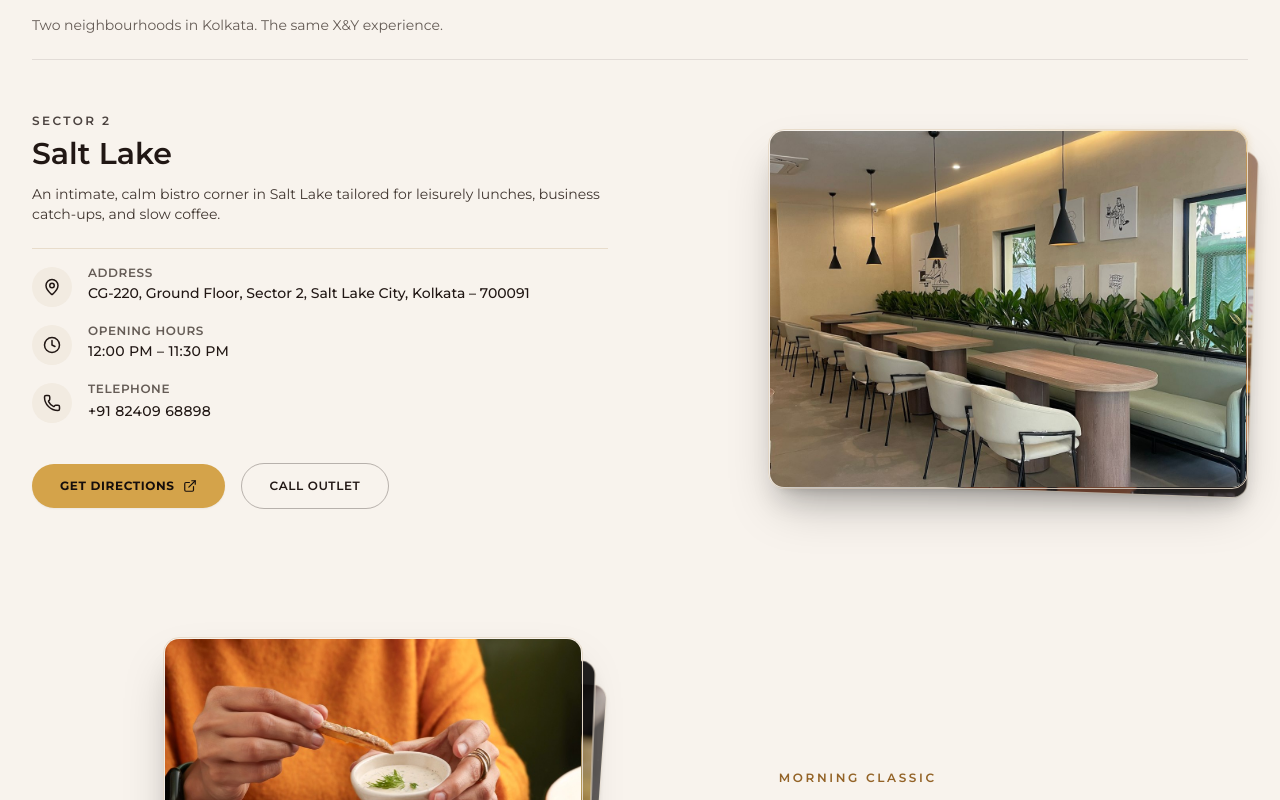
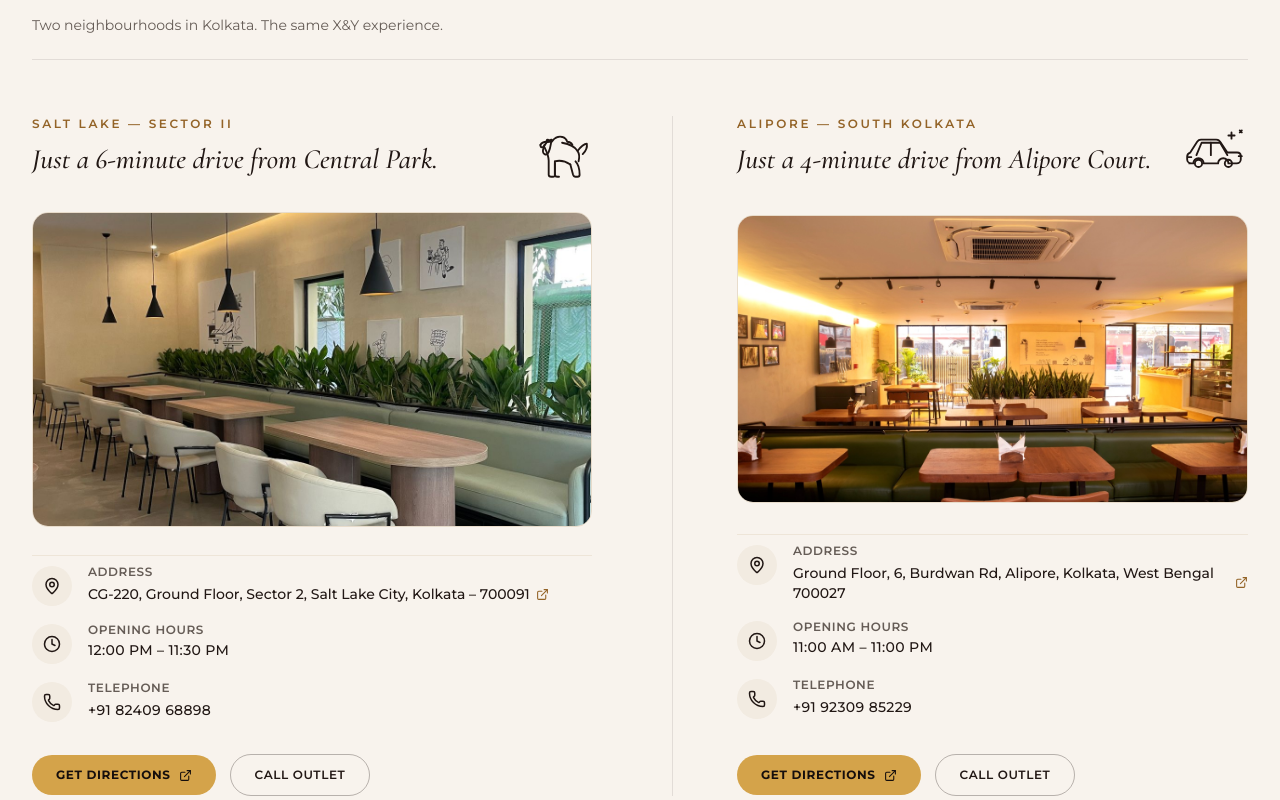
Before and after one commit to iamdapy3279/candy, a Next.js app: page / in a window 1280 px wide. Shown: the part 1640-2440 px from the top of the page. Built offline with nearby package versions, Linux system fonts and the light colour scheme.

Commit message:
Refine Our Locations section: landmark descriptions, standalone amenity line-art icons, clickable addresses, and balanced 2-column layout

```diff
--- a/components/Location.tsx
+++ b/components/Location.tsx
@@ -1,49 +1,76 @@
 "use client";
 
-import { useState, useEffect } from "react";
 import Image from "next/image";
-import { motion, AnimatePresence } from "framer-motion";
 import { Clock, MapPin, Phone, ExternalLink } from "lucide-react";
-import { websiteContent, LocationItem } from "@/lib/content";
-import GlowingBorder from "@/components/ui/GlowingBorder";
+import { websiteContent } from "@/lib/content";
+
+// 1. Standalone Black Line-Art Dog Illustration (Pet-friendly for Salt Lake)
+// Strict requirement: No circular border, no badge, no background, no enclosing shape, no gold outline.
+function PetFriendlyIcon({ className = "w-14 h-14 sm:w-16 sm:h-16" }: { className?: string }) {
+  return (
+    <svg
+      viewBox="0 0 64 64"
+      fill="none"
+      stroke="#211714"
+      strokeWidth="1.8"
+      strokeLinecap="round"
+      strokeLinejoin="round"
+      className={className}
+      aria-label="Pet-friendly"
+      role="img"
+    >
+      {/* Editorial Dog Line-Art Illustration */}
+      <path d="M14 26c1-2 3-3 6-3h5c2-3 5-5 8-5s6 2 7 5c2 0 4 1 5 3" />
+      <path d="M25 21c-1 3-1 8-3 12c-1 2-2 3-4 2s-2-3-1-6c1-3 4-8 8-8z" />
+      <circle cx="21" cy="22" r="1" fill="#211714" />
+      <path d="M14 26c0 1.5.5 2.5 1.5 2.5s2-1 2.5-2.5" />
+      <path d="M18 28.5c2 4 4 8 4 13v13.5c0 1 1 2 2.5 2h2c1 0 1.5-.5 1.5-1.5V42" />
+      <path d="M28 44v11c0 1 1 2 2.5 2h1.5" />
+      <path d="M35 24c6 1 12 3 15 8c2 3 2 6 1 10" />
+      <path d="M50 32c3-4 6-7 9-7c.5 3-1 7-4 10" />
+      <path d="M48 42c3 3 4 8 4 13c0 1-.5 2-2 2h-2c-1.5 0-2-1-2.5-2.5L43 45" />
+      <path d="M28 42c4-1 9-1 15 3" />
+    </svg>
+  );
+}
+
+// 2. Standalone Black Line-Art Valet / Car Illustration (Valet parking for Alipore)
+// Strict requirement: No circular border, no badge, no background, no enclosing shape, no gold outline.
+function ValetParkingIcon({ className = "w-14 h-14 sm:w-16 sm:h-16" }: { className?: string }) {
+  return (
+    <svg
+      viewBox="0 0 64 64"
+      fill="none"
+      stroke="#211714"
+      strokeWidth="1.8"
+      strokeLinecap="round"
+      strokeLinejoin="round"
+      className={className}
+      aria-label="Valet parking"
+      role="img"
+    >
+      {/* Editorial Valet / Car Line-Art Illustration */}
+      <path d="M14 36l5-12h18l7 12" />
+      <path d="M28 24v12" />
+      <path d="M7 44h4a5 5 0 0 1 10 0h14a5 5 0 0 1 10 0h8c2 0 4-1.5 4-4v-3c0-2-1.5-3.5-3.5-3.5H44L37 23c-.8-1.2-2.2-2-3.8-2H18.5c-1.6 0-3 .8-3.8 2L8 33.5C6.5 34 5 35.5 5 37.5V40c0 2.2 1.8 4 4 4h-2z" />
+      <circle cx="16" cy="44" r="3.5" />
+      <circle cx="45" cy="44" r="3.5" />
+      <path d="M6 38h3" />
+      <path d="M55 37h3" />
+      <path d="M48 14v6m-3-3h6" />
+      <path d="M56 12l2 2m-2 0l2-2" />
+    </svg>
+  );
+}
 
 export default function Location() {
   const locations = websiteContent.locations;
-  const [currentIndex, setCurrentIndex] = useState(0);
-  const [exitingLocation, setExitingLocation] = useState<LocationItem | null>(null);
-
-  // Auto-switch between the two locations every 4 seconds without pressing any buttons
-  useEffect(() => {
-    const timer = setInterval(() => {
-      setExitingLocation(locations[currentIndex]);
-      setCurrentIndex((prev) => (prev + 1) % locations.length);
-      setTimeout(() => {
-        setExitingLocation(null);
-      }, 500);
-    }, 4500);
-
-    return () => clearInterval(timer);
-  }, [currentIndex, locations]);
-
-  const currentLocation = locations[currentIndex];
-  const otherLocation = locations[(currentIndex + 1) % locations.length];
-
-  // In-memory pre-warm of location photography after initial render for zero-latency switching
-  useEffect(() => {
-    if (typeof window !== "undefined") {
-      locations.forEach((loc) => {
-        const img = new window.Image();
-        img.src = loc.image;
-      });
-    }
-  }, [locations]);
 
   return (
     <section id="locations" className="py-12 md:py-16 bg-cream-100 relative overflow-hidden">
       <div className="max-w-7xl mx-auto px-6 sm:px-8">
-
-        {/* Section Heading & Prominent Kolkata Architectural Illustration */}
-        <div className="flex flex-col lg:flex-row lg:items-end justify-between mb-10 md:mb-12 pb-6 border-b border-[#211714]/10 gap-6 lg:gap-8">
+        {/* Section Heading & Kolkata Architectural Illustration (Preserved) */}
+        <div className="flex flex-col lg:flex-row lg:items-end justify-between mb-10 md:mb-14 pb-6 border-b border-[#211714]/10 gap-6 lg:gap-8">
           {/* Kolkata Architectural Illustration (Above header on mobile, spanning full width with breathing room, centered) */}
           <div className="order-1 lg:order-2 w-full flex justify-center items-center my-3 mb-6 sm:my-5 sm:mb-8 lg:my-0 lg:w-auto lg:ml-auto shrink-0">
             <div className="relative w-full max-w-[480px] sm:max-w-[560px] lg:max-w-[640px] xl:max-w-[680px] aspect-[1024/436] pointer-events-none select-none">
@@ -58,9 +85,9 @@ export default function Location() {
             </div>
           </div>
 
-          {/* Editorial Typography (Below illustration on mobile: order-2, on the left for desktop: lg:order-1) */}
+          {/* Section Titles */}
           <div className="order-2 lg:order-1 shrink-0 max-w-sm lg:max-w-md">
-            <span className="font-sans text-xs tracking-[0.22em] uppercase text-gold-700 font-semibold block mb-3">
+            <span className="font-sans text-xs tracking-[0.22em] uppercase text-gold-700 font-semibold block mb-2 sm:mb-3">
               FIND OUR BAKEHOUSES
             </span>
             <h2 className="font-sans text-3xl sm:text-4xl lg:text-5xl font-semibold text-navy-800 tracking-tight leading-[1.1]">
@@ -72,56 +99,82 @@ export default function Location() {
           </div>
         </div>
 
-        {/* Main 2-Column Content: In-Sync Choreographed Information on Left, 3D Stacked Card on Right */}
-        <div className="grid grid-cols-1 lg:grid-cols-12 gap-12 lg:gap-16 items-center">
+        {/* 2-Column Locations Layout: Side-by-Side on Desktop, Distinct with Subtle Separators */}
+        <div className="grid grid-cols-1 lg:grid-cols-2 gap-12 lg:gap-16 items-start">
+          {locations.map((loc, index) => {
+            const isFirst = index === 0;
 
-          {/* Left Column: Location Information (Auto-updates smoothly in lockstep with the card) */}
-          <div className="lg:col-span-6 min-h-[380px]">
-            <AnimatePresence mode="wait">
-              <motion.div
-                key={currentLocation.id}
-                initial={{ opacity: 0, y: 12 }}
-                animate={{ opacity: 1, y: 0 }}
-                exit={{ opacity: 0, y: -8 }}
-                transition={{ duration: 0.35, ease: [0.22, 1, 0.36, 1] }}
-                className="space-y-6"
+            return (
+              <div
+                key={loc.id}
+                className={`flex flex-col justify-between h-full ${
+                  !isFirst
+                    ? "pt-10 border-t border-[#211714]/10 lg:pt-0 lg:border-t-0 lg:border-l lg:border-[#211714]/10 lg:pl-12 xl:pl-16"
+                    : "lg:pr-4"
+                }`}
               >
-                <div>
-                  <span className="font-sans text-xs tracking-[0.2em] uppercase text-navy-800/80 font-semibold">
-                    {currentLocation.area}
-                  </span>
-                  <h3 className="font-sans text-2xl sm:text-3xl font-semibold text-navy-800 mt-1 mb-3">
-                    {currentLocation.name}
-                  </h3>
-                  {/* Desktop Description */}
-                  <p className="hidden md:block font-sans text-xs sm:text-sm text-charcoal-800 leading-relaxed">
-                    {currentLocation.description}
-                  </p>
-                  {/* Mobile Description: Maximum 2 lines */}
-                  <p className="md:hidden font-sans text-xs text-charcoal-800 leading-relaxed line-clamp-2">
-                    {currentLocation.mobileDescription || currentLocation.description}
-                  </p>
+                {/* 1. Header with Landmark Description & Standalone Amenity Icon */}
+                <div className="flex items-start justify-between gap-4">
+                  {/* Left: Location Label & Refined Serif Landmark Description */}
+                  <div className="flex-1 pr-2">
+                    <span className="font-sans text-xs tracking-[0.22em] uppercase text-gold-700 font-semibold block mb-2">
+                      {loc.area}
+                    </span>
+                    <h3 className="font-serif italic text-2xl sm:text-[26px] lg:text-[28px] font-medium text-navy-800 leading-snug">
+                      {loc.landmark}
+                    </h3>
+                  </div>
+
+                  {/* Right: Standalone Black Amenity Icon (55-70px, no container, no border, no background) */}
+                  <div className="shrink-0 pt-0.5" title={loc.amenity === "pet-friendly" ? "Pet-Friendly" : "Valet Parking"}>
+                    {loc.amenity === "pet-friendly" ? (
+                      <PetFriendlyIcon className="w-14 h-14 sm:w-16 sm:h-16 lg:w-[66px] lg:h-[66px]" />
+                    ) : (
+                      <ValetParkingIcon className="w-14 h-14 sm:w-16 sm:h-16 lg:w-[66px] lg:h-[66px]" />
+                    )}
+                  </div>
                 </div>
 
-                {/* Info Pills & Rows */}
-                <div className="space-y-4 pt-4 border-t border-cream-300">
-                  {/* Address */}
-                  <div className="flex items-start gap-4">
+                {/* 2. Photography Card */}
+                <div className="relative w-full aspect-[16/10] sm:aspect-[16/9] rounded-2xl overflow-hidden border border-[#E8DCCB] my-6 sm:my-7 shadow-xs bg-cream-200">
+                  <Image
+                    src={loc.image}
+                    alt={`${loc.name} X&Y Bakehouse`}
+                    fill
+                    className="object-cover transition-transform duration-500 hover:scale-105"
+                    sizes="(max-width: 640px) 100vw, (max-width: 1024px) 50vw, 560px"
+                  />
+                </div>
+
+                {/* 3. Structured Information Rows */}
+                <div className="space-y-4 pt-2 border-t border-[#E8DCCB]/60">
+                  {/* Clickable Address with External Link Arrow */}
+                  <div className="flex items-start gap-3.5 sm:gap-4">
                     <div className="w-10 h-10 rounded-full bg-cream-200 flex items-center justify-center text-navy-800 shrink-0 mt-0.5">
                       <MapPin size={18} />
                     </div>
-                    <div>
+                    <div className="flex-1">
                       <span className="block font-sans text-xs uppercase tracking-wider text-charcoal-800/80 font-semibold mb-0.5">
                         Address
                       </span>
-                      <p className="font-sans text-xs sm:text-sm text-navy-800 font-medium leading-relaxed">
-                        {currentLocation.address}
-                      </p>
+                      <a
+                        href={loc.mapsUrl}
+                        target="_blank"
+                        rel="noopener noreferrer"
+                        className="group inline-flex items-center gap-1.5 font-sans text-xs sm:text-sm text-navy-800 font-medium leading-relaxed hover:text-gold-700 transition-colors"
+                        title="Open in Google Maps"
+                      >
+                        <span>{loc.address}</span>
+                        <ExternalLink
+                          size={13}
+                          className="shrink-0 text-gold-700 group-hover:translate-x-0.5 group-hover:-translate-y-0.5 transition-transform"
+                        />
+                      </a>
                     </div>
                   </div>
 
-                  {/* Hours */}
-                  <div className="flex items-start gap-4">
+                  {/* Opening Hours */}
+                  <div className="flex items-start gap-3.5 sm:gap-4">
                     <div className="w-10 h-10 rounded-full bg-cream-200 flex items-center justify-center text-navy-800 shrink-0 mt-0.5">
                       <Clock size={18} />
                     </div>
@@ -130,13 +183,13 @@ export default function Location() {
                         Opening Hours
                       </span>
                       <p className="font-sans text-xs sm:text-sm text-navy-800 font-medium tracking-wide">
-                        {currentLocation.hours}
+                        {loc.hours}
                       </p>
                     </div>
                   </div>
 
-                  {/* Phone */}
-                  <div className="flex items-start gap-4">
+                  {/* Clickable Telephone */}
+                  <div className="flex items-start gap-3.5 sm:gap-4">
                     <div className="w-10 h-10 rounded-full bg-cream-200 flex items-center justify-center text-navy-800 shrink-0 mt-0.5">
                       <Phone size={18} />
                     </div>
@@ -145,141 +198,38 @@ export default function Location() {
                         Telephone
                       </span>
                       <a
-                        href={`tel:${currentLocation.phone.replace(/\s+/g, "")}`}
+                        href={`tel:${loc.phone.replace(/\s+/g, "")}`}
                         className="font-sans text-xs sm:text-sm text-navy-800 font-medium tracking-wide hover:text-gold-700 transition-colors"
                       >
-                        {currentLocation.displayPhone}
+                        {loc.displayPhone}
                       </a>
                     </div>
                   </div>
                 </div>
 
-                {/* CTAs */}
-                <div className="flex flex-wrap items-center gap-4 pt-4">
+                {/* 4. Action Buttons */}
+                <div className="flex flex-wrap items-center gap-3.5 pt-6 mt-2">
                   <a
-                    href={currentLocation.mapsUrl}
+                    href={loc.mapsUrl}
                     target="_blank"
                     rel="noopener noreferrer"
-                    className="inline-flex items-center gap-2 font-sans text-xs uppercase tracking-wider font-bold px-7 py-3.5 rounded-full bg-gold-500 text-navy-950 hover:bg-gold-600 transition-all duration-300 shadow-sm hover:shadow active:scale-95"
+                    className="inline-flex items-center gap-2 font-sans text-xs uppercase tracking-wider font-bold px-6 py-3 rounded-full bg-gold-500 text-navy-950 hover:bg-gold-600 transition-all duration-300 shadow-2xs hover:shadow-xs active:scale-95 cursor-pointer"
                   >
                     <span>Get Directions</span>
-                    <ExternalLink size={14} />
+                    <ExternalLink size={13} />
                   </a>
 
                   <a
-                    href={`tel:${currentLocation.phone.replace(/\s+/g, "")}`}
-                    className="inline-flex items-center gap-2 font-sans text-xs uppercase tracking-wider font-semibold px-7 py-3.5 rounded-full border border-navy-800/30 text-navy-800 hover:bg-navy-800 hover:text-white transition-all duration-300 active:scale-95"
+                    href={`tel:${loc.phone.replace(/\s+/g, "")}`}
+                    className="inline-flex items-center gap-2 font-sans text-xs uppercase tracking-wider font-semibold px-6 py-3 rounded-full border border-navy-800/30 text-navy-800 hover:bg-navy-800 hover:text-white transition-all duration-300 active:scale-95 cursor-pointer"
                   >
                     <span>Call Outlet</span>
                   </a>
                 </div>
-
-              </motion.div>
-            </AnimatePresence>
-          </div>
-
-          {/* Right Column: 3D Stacked Card with Glowing Travelling Light Beam Border */}
-          <div className="lg:col-span-6 relative flex justify-center lg:justify-end">
-
-            {/* The 3D Stack Container (GPU-accelerated perspective) */}
-            <div className="relative w-full max-w-[480px] aspect-[4/3] [perspective:1200px] select-none [transform:translateZ(0)]">
-
-              {/* Layered Background Photograph (The other location) */}
-              <div
-                className="absolute inset-0 rounded-2xl overflow-hidden border border-[#E8DCCB] shadow-lg bg-cream-200 pointer-events-none transition-all duration-500 ease-[cubic-bezier(0.22,1,0.36,1)]"
-                style={{
-                  zIndex: 10,
-                  transform: "translate3d(14px, 8px, 0) scale(0.965) rotate(2deg)",
-                  opacity: 0.85,
-                }}
-              >
-                <Image
-                  src={otherLocation.image}
-                  alt={otherLocation.name}
-                  fill
-                  className="object-cover brightness-95"
-                  sizes="(max-width: 768px) 100vw, 480px"
-                />
-                <div className="absolute inset-0 bg-[#211714]/10" />
               </div>
-
-              {/* Active Foreground Location Card with Continuous Glowing Travelling Light Beam Border */}
-              <motion.div
-                key={`front-${currentLocation.id}`}
-                initial={{
-                  opacity: 0.85,
-                  scale: 0.965,
-                  x: 12,
-                  y: 7,
-                  rotate: 2,
-                }}
-                animate={{
-                  opacity: 1,
-                  scale: 1,
-                  x: 0,
-                  y: 0,
-                  rotate: 0,
-                }}
-                transition={{
-                  duration: 0.45,
-                  ease: [0.22, 1, 0.36, 1],
-                }}
-                className="absolute inset-0 z-20 [transform:translateZ(0)] will-change-transform"
-              >
-                <GlowingBorder
-                  className="w-full h-full shadow-2xl"
-                  borderWidth={2}
-                  borderRadius="1rem"
-                  duration={8}
-                  glowIntensity="subtle"
-                  beamColor="#D4A34A"
-                >
-                  <div className="relative w-full h-full overflow-hidden bg-cream-200">
-                    <Image
-                      src={currentLocation.image}
-                      alt={`${currentLocation.name} X&Y Bakehouse`}
-                      fill
-                      className="object-cover select-none pointer-events-none transition-transform duration-500 hover:scale-105"
-                      priority
-                      sizes="(max-width: 768px) 100vw, 480px"
-                    />
-                  </div>
-                </GlowingBorder>
-              </motion.div>
-
-              {/* Exiting Card: Physically lifts, tilts, and sweeps smoothly away */}
-              {exitingLocation && (
-                <motion.div
-                  key={`exiting-${exitingLocation.id}`}
-                  initial={{ scale: 1, x: 0, y: 0, rotate: 0, opacity: 1 }}
-                  animate={{
-                    x: 65,
-                    y: -18,
-                    rotate: 4,
-                    scale: 0.94,
-                    opacity: 0,
-                  }}
-                  transition={{
-                    duration: 0.45,
-                    ease: [0.22, 1, 0.36, 1],
-                  }}
-                  className="absolute inset-0 z-30 pointer-events-none rounded-2xl overflow-hidden shadow-2xl bg-cream-200 [transform:translateZ(0)] will-change-transform"
-                >
-                  <Image
-                    src={exitingLocation.image}
-                    alt={exitingLocation.name}
-                    fill
-                    className="object-cover"
-                    sizes="(max-width: 768px) 100vw, 480px"
-                  />
-                </motion.div>
-              )}
-
-            </div>
-          </div>
-
+            );
+          })}
         </div>
-
       </div>
     </section>
   );
--- a/lib/content.ts
+++ b/lib/content.ts
@@ -23,6 +23,7 @@ export interface LocationItem {
   id: string;
   name: string;
   area: string;
+  landmark: string;
   address: string;
   hours: string;
   phone: string;
@@ -32,6 +33,7 @@ export interface LocationItem {
   description: string;
   mobileDescription?: string;
   mapsUrl: string;
+  amenity: "pet-friendly" | "valet-parking";
 }
 
 export const websiteContent = {
@@ -195,32 +197,36 @@ export const websiteContent = {
 
   locations: [
     {
+      id: "salt-lake",
+      name: "Salt Lake",
+      area: "SALT LAKE — SECTOR II",
+      landmark: "Just a 6-minute drive from Central Park.",
+      address: "CG-220, Ground Floor, Sector 2, Salt Lake City, Kolkata – 700091",
+      hours: "12:00 PM – 11:30 PM",
+      phone: "+91 82409 68898",
+      displayPhone: "+91 82409 68898",
+      image: "/locations/SALTLAKELOCATIONPIC.jpeg",
+      secondaryImage: "/locations/Saltlake_Location2.jpeg",
+      description: "Just a 6-minute drive from Central Park.",
+      mobileDescription: "Just a 6-minute drive from Central Park.",
+      mapsUrl: "https://www.google.com/maps/search/?api=1&query=CG-220,+Ground+Floor,+Sector+2,+Salt+Lake+City,+Kolkata+700091",
+      amenity: "pet-friendly",
+    },
+    {
       id: "alipore",
       name: "Alipore",
-      area: "South Kolkata",
+      area: "ALIPORE — SOUTH KOLKATA",
+      landmark: "Just a 4-minute drive from Alipore Court.",
       address: "Ground Floor, 6, Burdwan Rd, Alipore, Kolkata, West Bengal 700027",
       hours: "11:00 AM – 11:00 PM",
       phone: "+91 92309 85229",
       displayPhone: "+91 92309 85229",
       image: "/locations/Allipore_Location.jpg",
       secondaryImage: "/locations/Allipore_Location2.jpg",
-      description: "Our flagship bakehouse featuring sunlit banquette seating, ambient lighting, and the scent of fresh morning bakes.",
-      mobileDescription: "Our flagship sunlit bakehouse filled with the aroma of fresh morning pastries.",
-      mapsUrl: "https://maps.google.com/?q=6+Burdwan+Rd+Alipore+Kolkata+700027",
-    },
-    {
-      id: "salt-lake",
-      name: "Salt Lake",
-      area: "Sector 2",
-      address: "CG-220, Ground Floor, Sector 2, Salt Lake City, Kolkata – 700091",
-      hours: "12:00 PM – 11:30 PM",
-      phone: "+91 82409 68898",
-      displayPhone: "+91 82409 68898",
-      image: "/locations/SALTLAKELOCATIONPIC.jpeg",
-      secondaryImage: "/locations/Saltlake_Location2.jpeg",
-      description: "An intimate, calm bistro corner in Salt Lake tailored for leisurely lunches, business catch-ups, and slow coffee.",
-      mobileDescription: "An intimate bistro corner crafted for slow coffee and leisurely lunches.",
-      mapsUrl: "https://maps.google.com/?q=CG-220+Sector+2+Salt+Lake+City+Kolkata+700091",
+      description: "Just a 4-minute drive from Alipore Court.",
+      mobileDescription: "Just a 4-minute drive from Alipore Court.",
+      mapsUrl: "https://www.google.com/maps/search/?api=1&query=Ground+Floor,+6,+Burdwan+Rd,+Alipore,+Kolkata,+West+Bengal+700027",
+      amenity: "valet-parking",
     },
   ],
 
```
